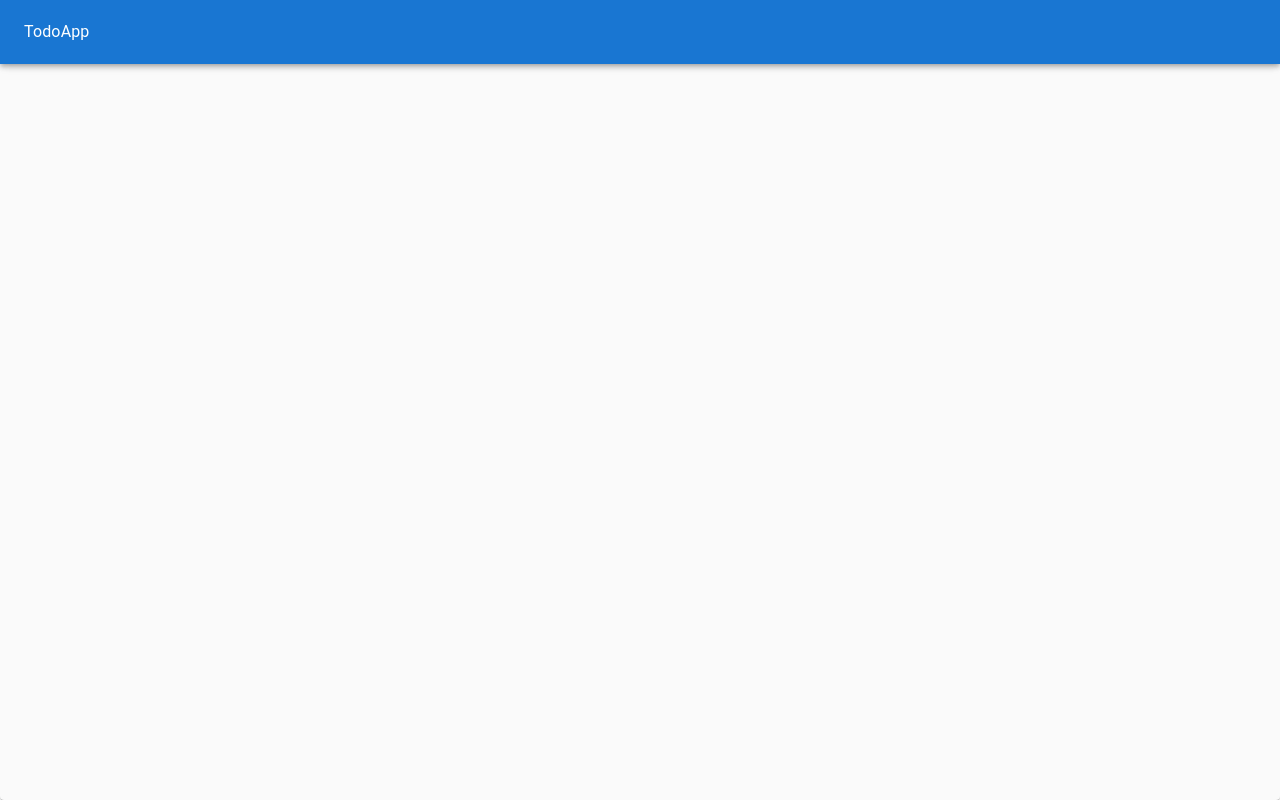
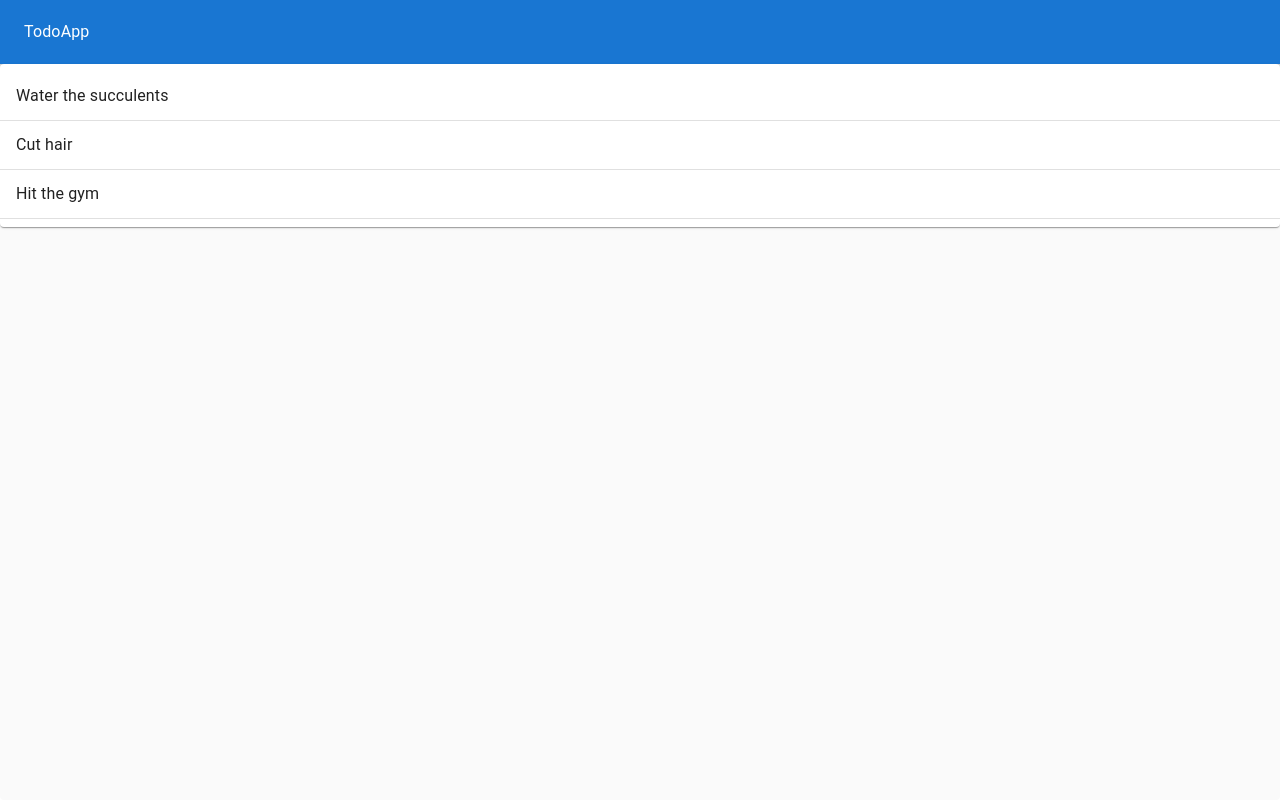
Before and after one commit to folkg/simple-react-todo, a React (Create React App) app: page / in a window 1280 px wide. Built offline with nearby package versions, Linux system fonts and the light colour scheme.

Commit message:
basic MaterialUI design

```diff
--- a/src/TodoApp.js
+++ b/src/TodoApp.js
@@ -1,17 +1,25 @@
 import React, { useState } from 'react'
 import { Paper, Typography, AppBar, Toolbar, Grid, Grid2 } from '@mui/material/';
+import TodoList from './TodoList';
 
 function TodoApp() {
+    const defaultTodos = [
+        { id: 1, task: "Water the succulents", completed: false },
+        { id: 2, task: "Cut hair", completed: false },
+        { id: 3, task: "Hit the gym", completed: false },
+    ];
+    const [todoItems, setTodoItems] = useState(defaultTodos);
     return (
         <Paper style={{
             padding: 0, margin: 0, height: "100vh", backgroundColor: "#fafafa"
-        }}>
-            <AppBar>
+        }}
+            elevation={0}>
+            <AppBar position='static'>
                 <Toolbar>
                     <Typography>TodoApp</Typography>
                 </Toolbar>
             </AppBar>
-
+            <TodoList todoItems={todoItems} />
         </Paper>
     )
 }
--- a/src/TodoList.js
+++ b/src/TodoList.js
@@ -1,8 +1,20 @@
 import React from 'react'
+import { Paper, List, ListItem, ListItemText, Divider } from '@mui/material/';
 
-function TodoList() {
+function TodoList(props) {
     return (
-        <div>TodoList</div>
+        <Paper>
+            <List>
+                {props.todoItems.map(t => (
+                    <>
+                        <ListItem key={t.id}>
+                            <ListItemText>{t.task}</ListItemText>
+                        </ListItem>
+                        <Divider />
+                    </>
+                ))}
+            </List>
+        </Paper>
     )
 }
 
```
Also changed, not shown: src/logo.svg (deleted).
